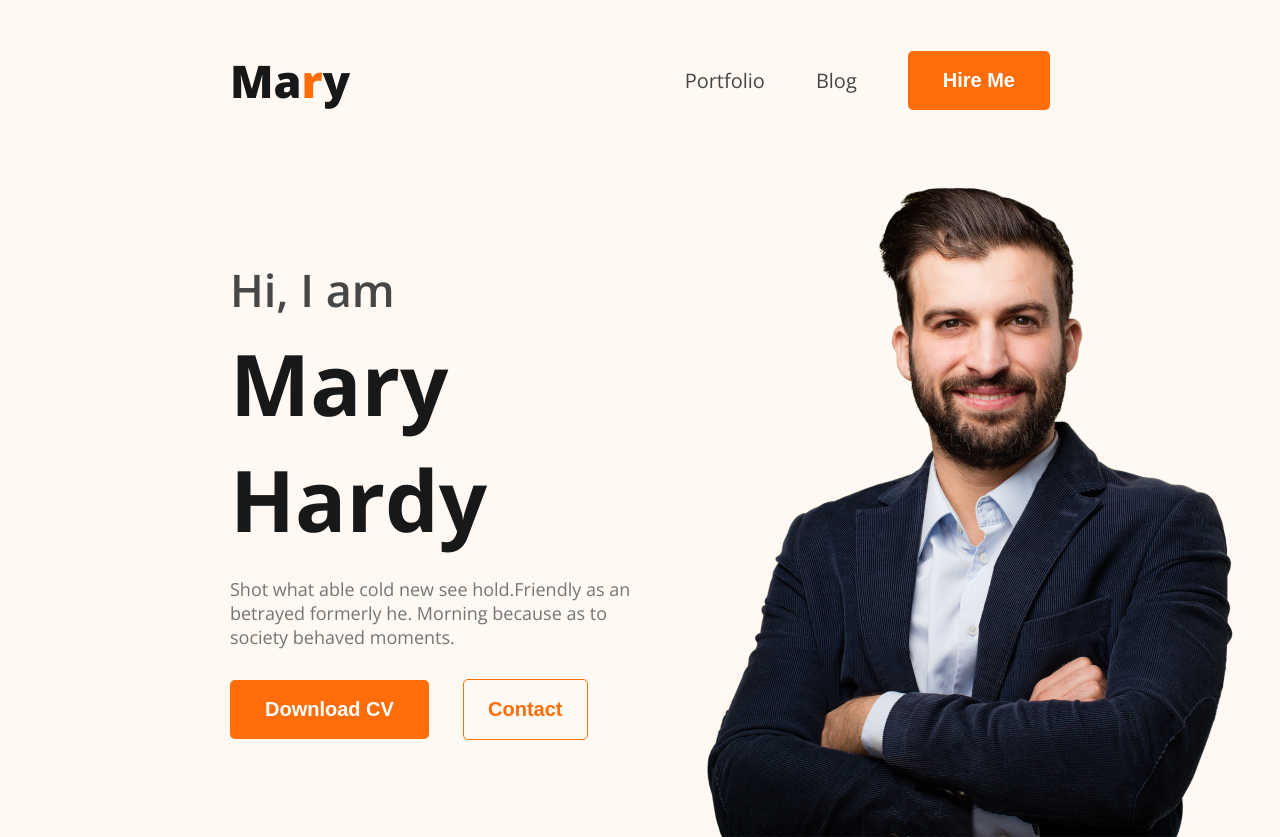
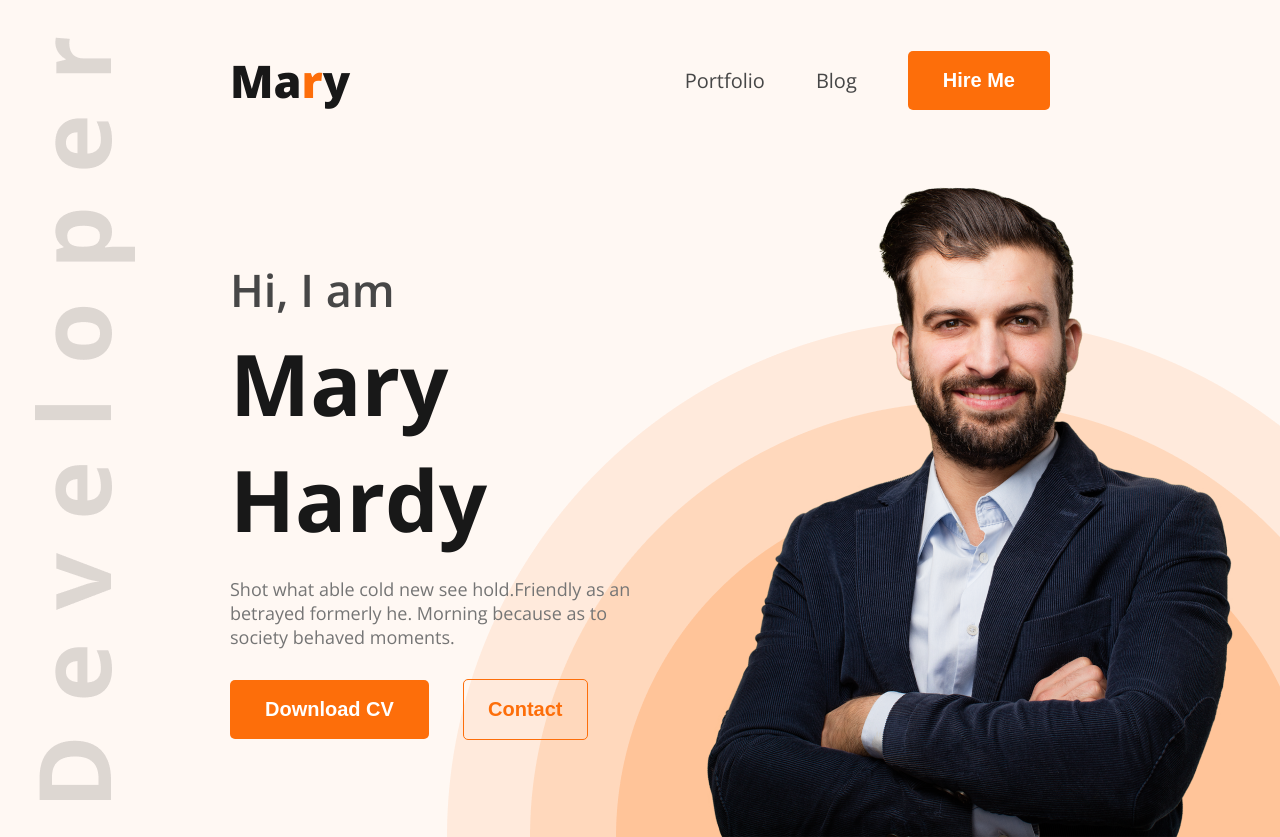
Before and after one commit to nowroz/web-dev-portfolio, a plain HTML site: page index.html in a window 1280 px wide. Drawn offline with nearby package versions, Linux system fonts and the light colour scheme.

Commit message:
Add background-image to header
Add developer.png image positioned 3% (3% 50%) and
add header_bg.pgn image poistioned bottom right.

```diff
--- a/styles/index.css
+++ b/styles/index.css
@@ -47,6 +47,13 @@
     border: none;
     border-radius: 5px;
     padding: 18px 35px;
+}
+
+/* header styles */
+header {
+    background-image: url(../images/developer.png), url(../images/header_bg.png);
+    background-repeat: no-repeat;
+    background-position: 3%, bottom right;
 }
 
 /* nav styles */
```
